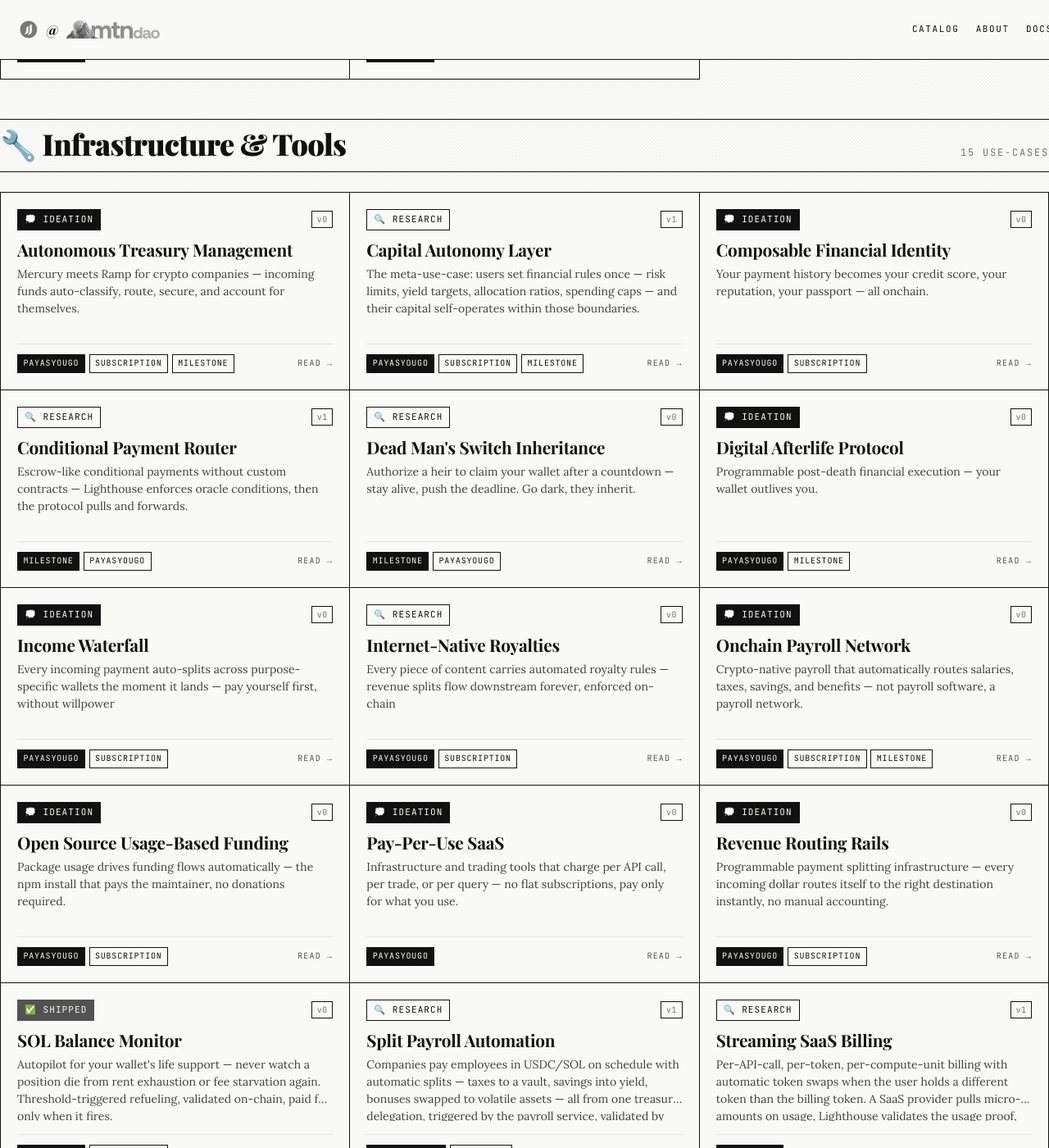
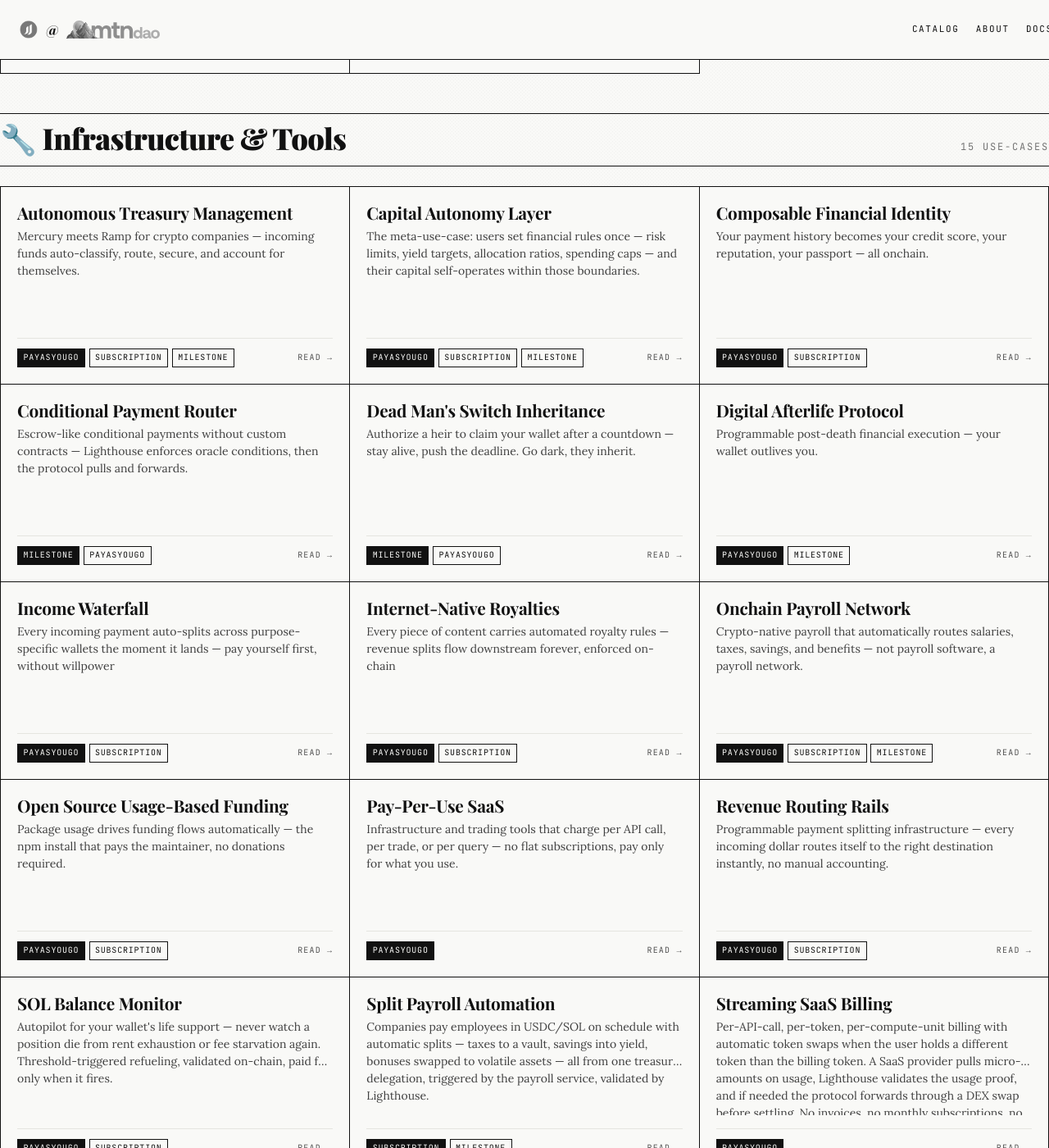
Before and after one commit to tributary-so/mtndao.tributary.so, a Jekyll site: the page built from index.html, in a window 1280 px wide and 1400 px high, scrolled down 3989 px. Shown: the whole window at 82% size. Built offline with Jekyll 4.4.1, drawn with Linux system fonts in a browser that asks for light colours; some web fonts are replaced; some of the changed text lies outside the part shown.

Commit message:
style: easier to read

```diff
--- a/_includes/use-case-card.html
+++ b/_includes/use-case-card.html
@@ -7,10 +7,10 @@
 {%- elsif uc.status contains 'shipped' -%}{%- assign status_cls = 'shipped' -%}{%- endif -%}
 
 <a class="uc-card" href="{{ uc.url | relative_url }}">
-  <div class="uc-card__head">
-    <span class="badge badge--{{ status_cls }}">{{ uc.status }}</span>
-    <span class="uc-card__pv mono">{{ uc.protocol-version }}</span>
-  </div>
+  <!-- <div class="uc-card__head"> -->
+  <!--   <span class="badge badge--{{ status_cls }}">{{ uc.status }}</span> -->
+  <!--   <span class="uc-card__pv mono">{{ uc.protocol-version }}</span> -->
+  <!-- </div> -->
 
   <h3 class="uc-card__title">{{ uc.name }}</h3>
   <p class="uc-card__summary">{{ uc.summary }}</p>
```
